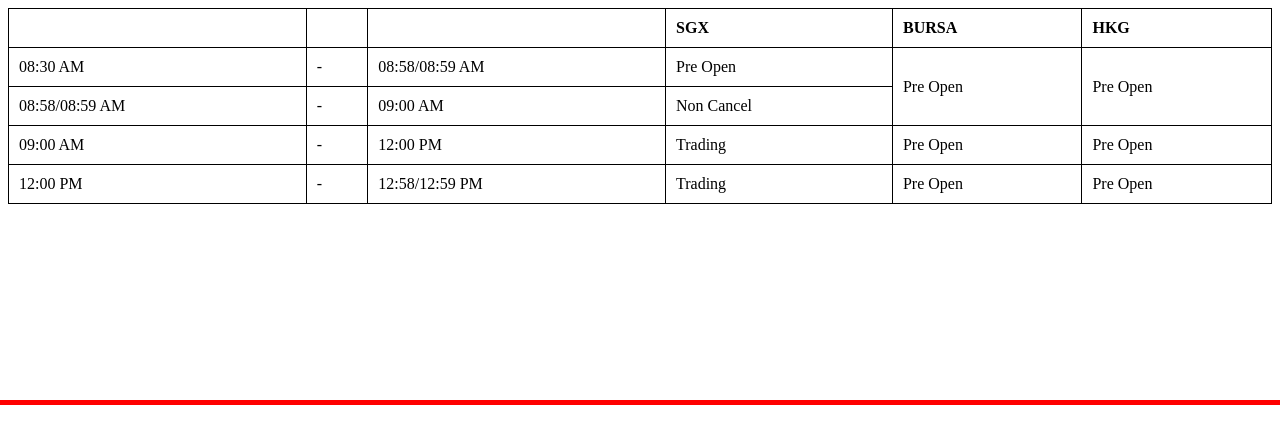
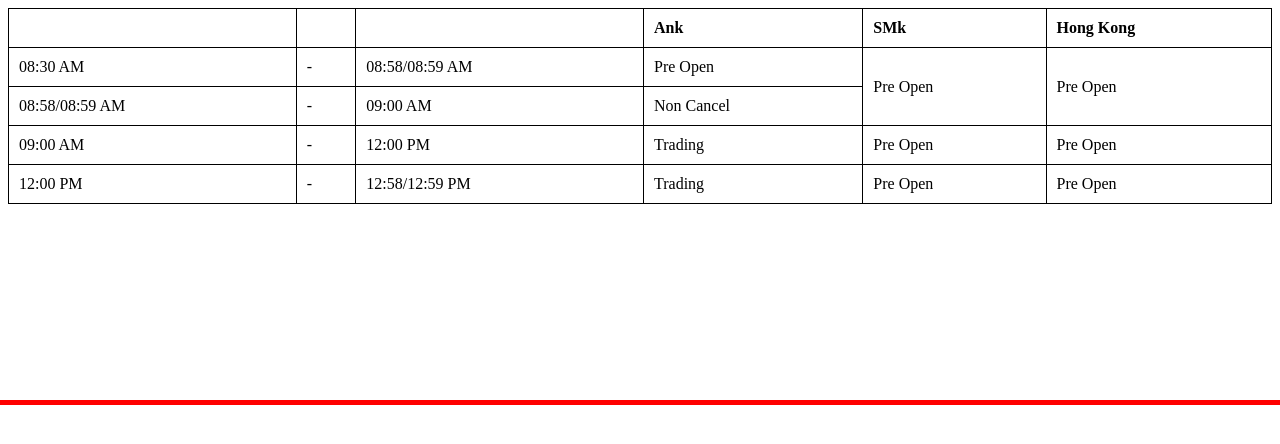
Before and after one commit to ls-lrta/Test, a plain HTML site: page index.html in a window 1280 px wide. Shown: the top 444 px of the page. Drawn offline with Linux system fonts and the light colour scheme.

Commit message:
contries change

```diff
--- a/index.html
+++ b/index.html
@@ -13,9 +13,9 @@
                 <th></th>
 				<th></th>
 				<th></th>
-                <th>SGX</th>
-                <th>BURSA</th>
-                <th>HKG</th>
+                <th>Ank</th>
+                <th>SMk</th>
+                <th>Hong Kong</th>
             </tr>
             <tr>
                 <td>08:30 AM</td>
```
